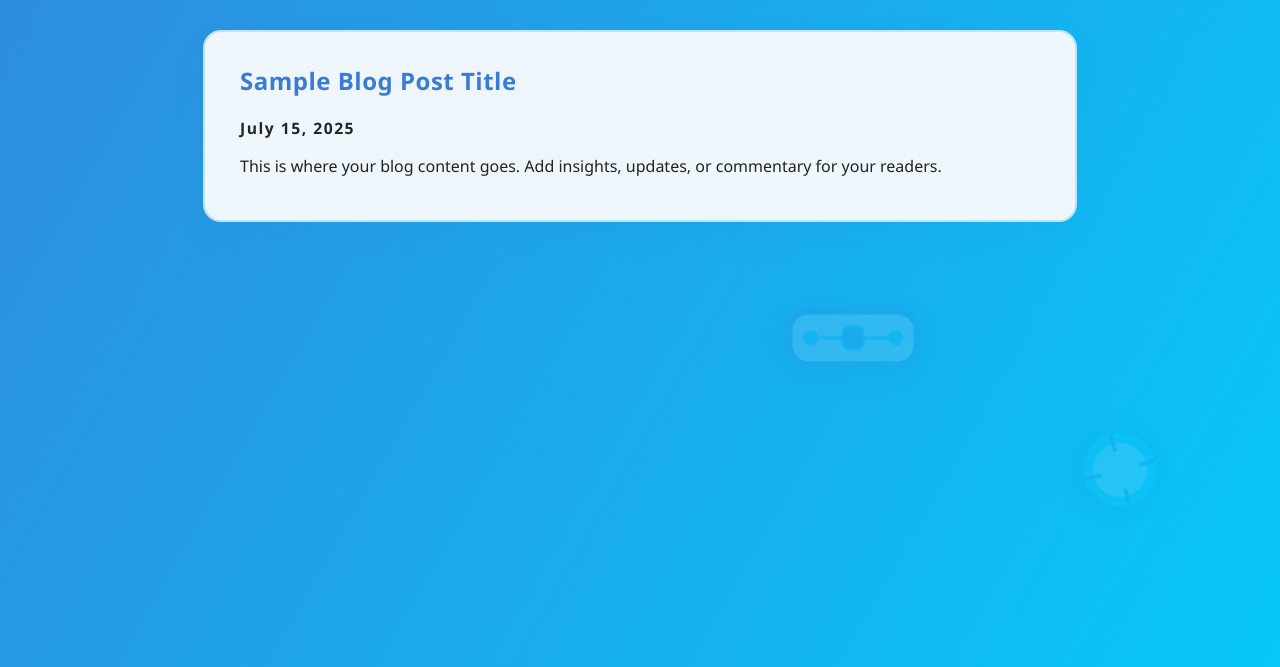
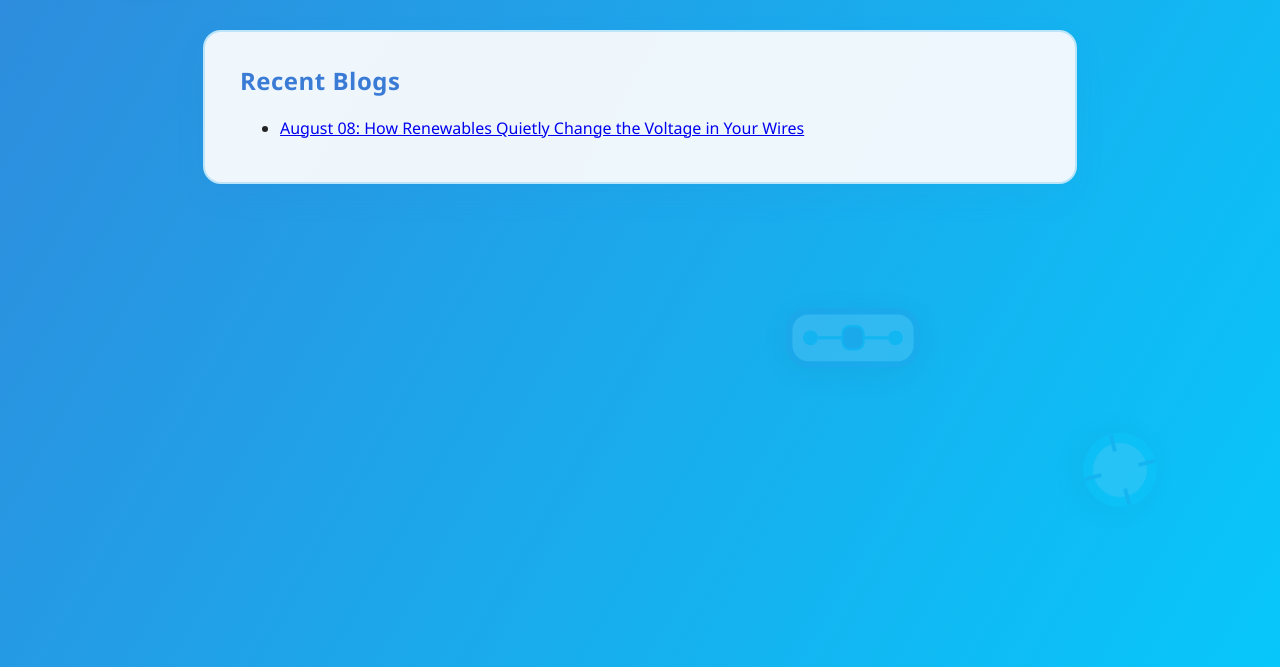
Before and after one commit to Rohitvj1994/wisewatt.github.io, a plain HTML site: page tech.html in a window 1280 px wide. Shown: the part 197-864 px from the top of the page. Drawn offline with Linux system fonts and the light colour scheme.

Commit message:
Update tech.html

```diff
--- a/tech.html
+++ b/tech.html
@@ -163,9 +163,10 @@
     <p>We break down the complex tech behind clean energy so you don’t have to — from storage to smart grids.</p>
   </header>
   <div class="blog-post">
-    <h2>Sample Blog Post Title</h2>
-    <p class="date">July 15, 2025</p>
-    <p>This is where your blog content goes. Add insights, updates, or commentary for your readers.</p>
+    <h2>Recent Blogs</h2>
+  <ul>
+    <li><a href="blogs/tech/2025-08-08.html">August 08: How Renewables Quietly Change the Voltage in Your Wires</a></li>
+  </ul>
   </div>
 </body>
 </html>
```
